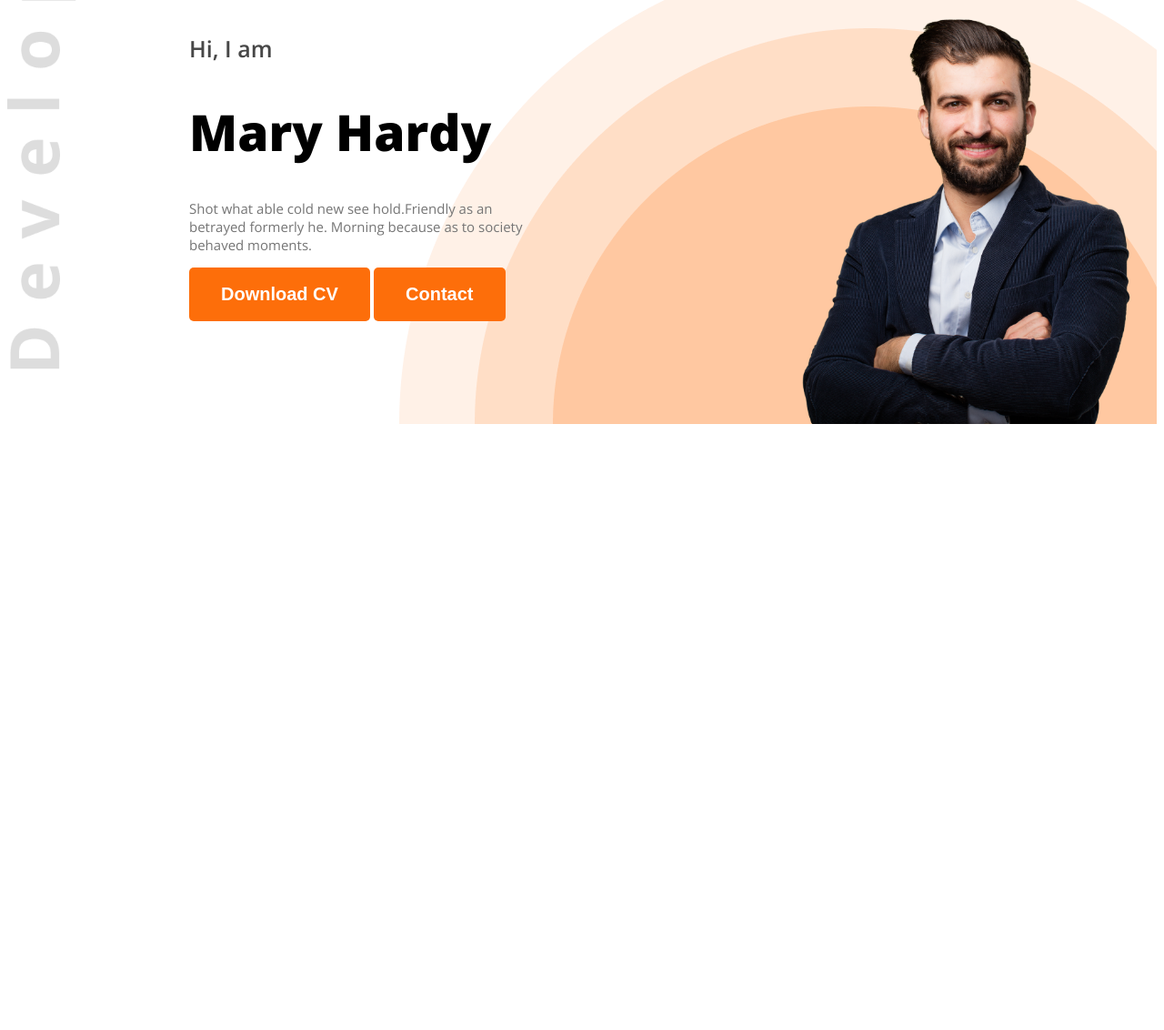
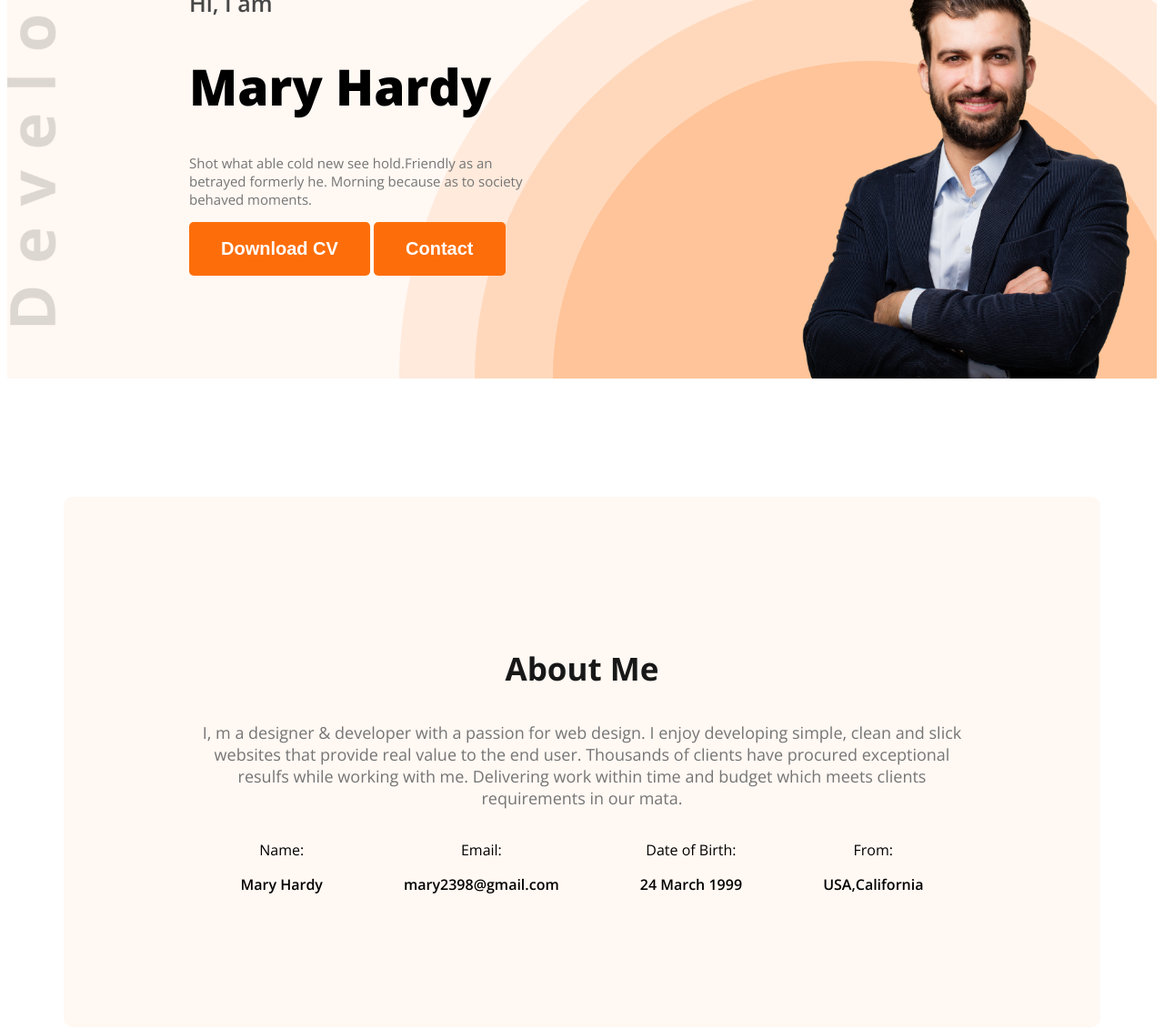
Before and after one commit to zunayedmaruf2002/portfolio-web-1, a plain HTML site: page index.html in a window 1280 px wide. Shown: the part 218-1350 px from the top of the page at 91% size. Before the commit the page ends 800 px from the top, so only its background shows below. Drawn offline with nearby package versions, Linux system fonts and the light colour scheme.

Commit message:
portfolio main part

```diff
--- a/index.html
+++ b/index.html
@@ -10,7 +10,7 @@
     <link rel="stylesheet" href="styles/portstyle.css">
 </head>
 <body class="open-sans-normal">
-    <header class="header">
+    <header class="header secondary-bg">
         <nav>
             <h3 class="nav-title">Ma<span class="text-primary">r</span>y</h3>
             <ul>
@@ -30,7 +30,32 @@
             <img class="banner-profile-pic" src="images/hardy.png" alt="This is website creator photo">
         </div>
     </header>
-    <main></main>
+    <main>
+        <section class="about secondary-bg">
+            <h3 class="section-title">About Me</h3>
+            <p class="section-description">I, m a designer & developer with a passion for web design. I enjoy developing simple, clean and slick websites that provide real value to the end user. Thousands of clients have procured exceptional resulfs while working with me. Delivering work within time and budget which meets clients requirements in our mata.
+            </p>
+            <div class="about-items">
+                <!-- .about-items*4>P.item-title+p.item-description -->
+            <div class="about-item">
+                <P class="item-title">Name:</P>
+                <p class="item-description">Mary Hardy</p>
+            </div>
+            <div class="about-item">
+                <P class="item-title">Email:</P>
+                <p class="item-description">mary2398@gmail.com</p>
+            </div>
+            <div class="about-item">
+                <P class="item-title">Date of Birth:</P>
+                <p class="item-description">24 March 1999</p>
+            </div>
+            <div class="about-item">
+                <P class="item-title">From:</P>
+                <p class="item-description">USA,California</p>
+            </div>
+            </div>
+        </section>
+    </main>
     <footer></footer>
 </body>
 </html>
--- a/styles/portstyle.css
+++ b/styles/portstyle.css
@@ -8,6 +8,9 @@
       "wdth" 100;
   }
 /* share style */
+.secondary-bg{
+    background-color: #FFF8F3;
+}
 .text-primary {
     color: #FD6E0A;
 
@@ -30,12 +33,23 @@
 .dark-3 {
     color: #757575;
 }
+
+.section-title{
+    font-size: 35px;
+    font-weight: bold;
+    color: #181818;
+}
+.section-description{
+    font-size: 18px;
+    color: #757575;
+}
 /* header */
 .header{
     background-image: url("../images/developer.png"), url("../images/header_bg.png");
     background-repeat: no-repeat;
     background-position: top left, bottom right;
-    background-size: 6% auto, auto;
+    background-size: 5.5% auto, auto;
+    /* padding: 0 0 0 0; */
 }
 
 /* Nav stylel */
@@ -43,7 +57,7 @@ nav{
     display: flex;
     align-items: center;
     justify-content: space-between;
-    margin: 50px 200px;
+    margin: 50px 5px 0 200px;
 }
 
 .nav-title{
@@ -89,3 +103,26 @@ nav ul {
 .banner-profile-pic {
     width: 400px;
 }
+/* main style */
+main{
+    max-width: 1140px;
+    margin: 0 auto;
+
+}
+
+/* About style */
+.about{
+    border-radius: 10px;
+    padding: 130px 150px;
+    text-align: center;
+    margin-top: 130px;
+    margin-bottom: 30px;
+}
+.about-items{
+    display: flex;
+    justify-content: space-around;
+}
+
+.item-description{
+    font-weight: 600;
+}
```
